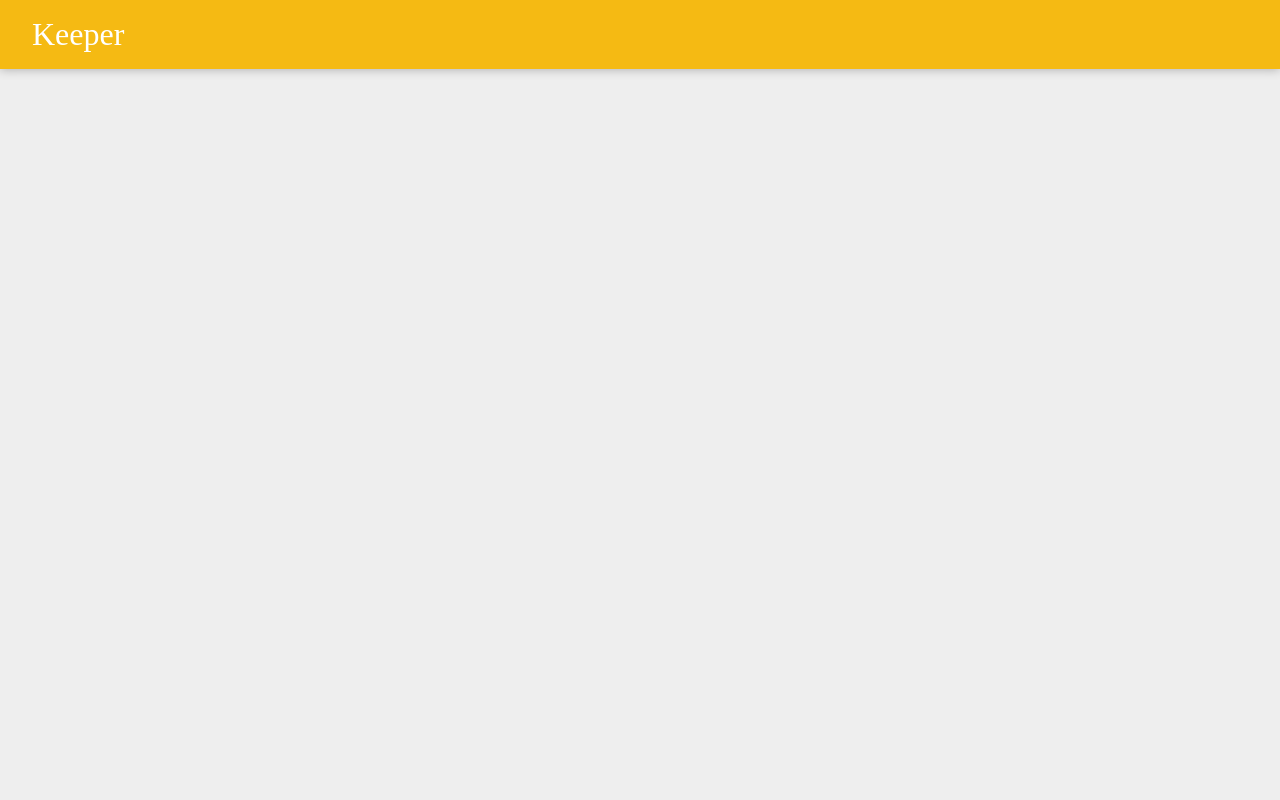
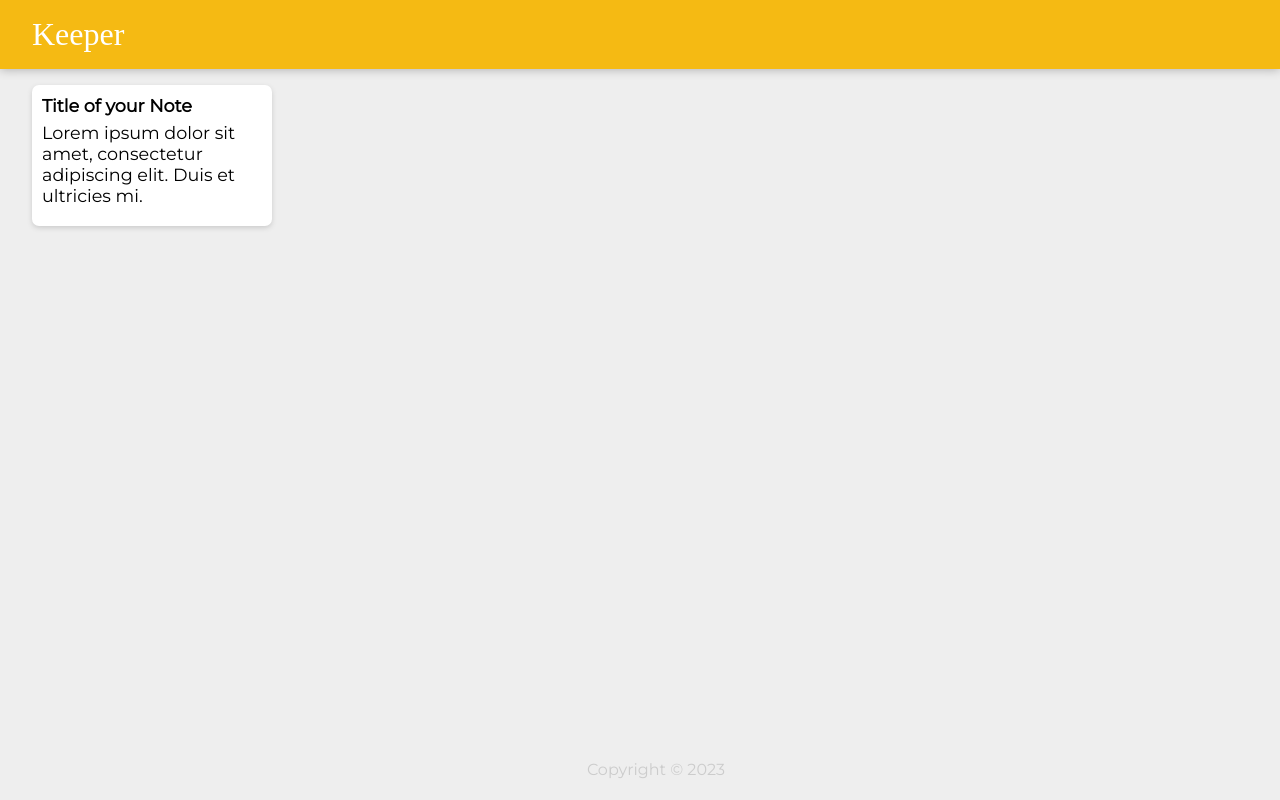
Before and after one commit to leehongc/react-keeper-app, a React (Create React App) app: page / in a window 1280 px wide. Built offline with nearby package versions, Linux system fonts and the light colour scheme; a web font is replaced by a local one.

Commit message:
complete implementation of Note and Footer components

```diff
--- a/src/components/App.jsx
+++ b/src/components/App.jsx
@@ -1,10 +1,14 @@
 import React from "react";
 import Header from "./Header"
+import Footer from "./Footer"
+import Note from "./Note"
 
 function App() {
     return (
     <div>
         <Header />
+        <Note />
+        <Footer />
     </div>
 );
 }
--- /dev/null
+++ b/src/components/Footer.jsx
@@ -0,0 +1,14 @@
+import React from "react";
+
+const currentDate = new Date();
+const currentYear = currentDate.getFullYear();
+
+function Footer() {
+return (
+    <footer>
+        <p>Copyright © {currentYear}</p>
+    </footer>
+)
+};
+
+export default Footer;
--- a/src/components/Note.jsx
+++ b/src/components/Note.jsx
@@ -1,7 +1,12 @@
 import React from "react";
 
 function Note() {
-
+return (
+    <div className="note">
+        <h1>Title of your Note</h1>
+        <p>Lorem ipsum dolor sit amet, consectetur adipiscing elit. Duis et ultricies mi.</p>
+    </div>
+)
 };
 
 export default Note;
```
Also changed, not shown: src/index.js (+2 -6 lines).
